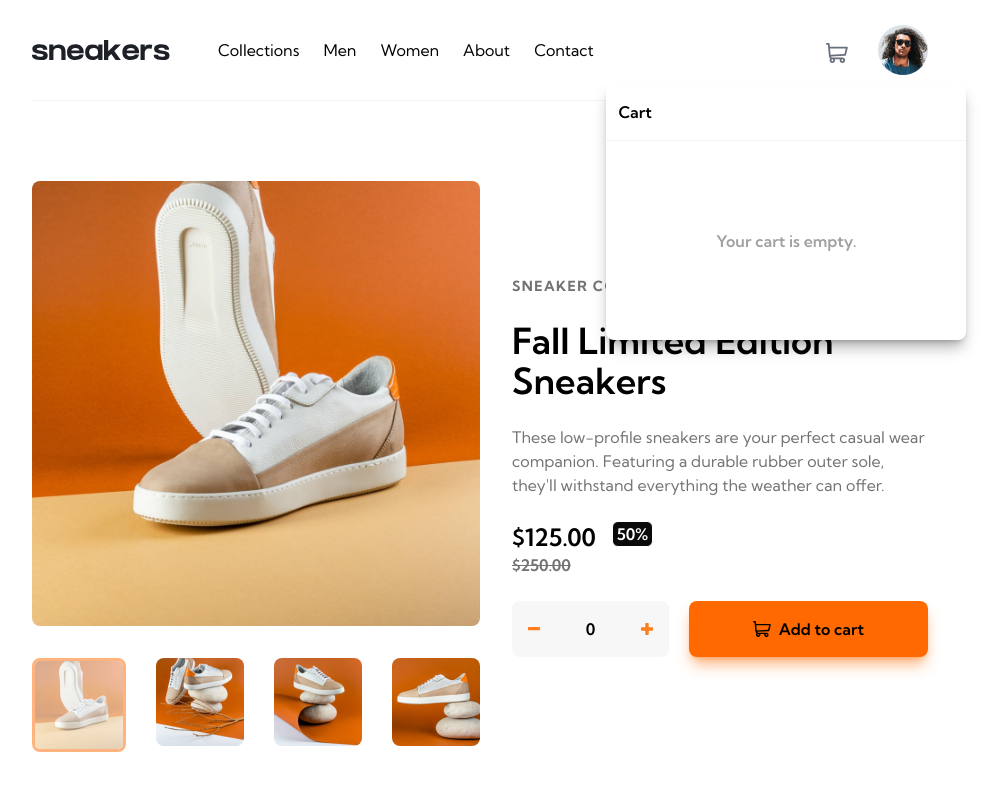
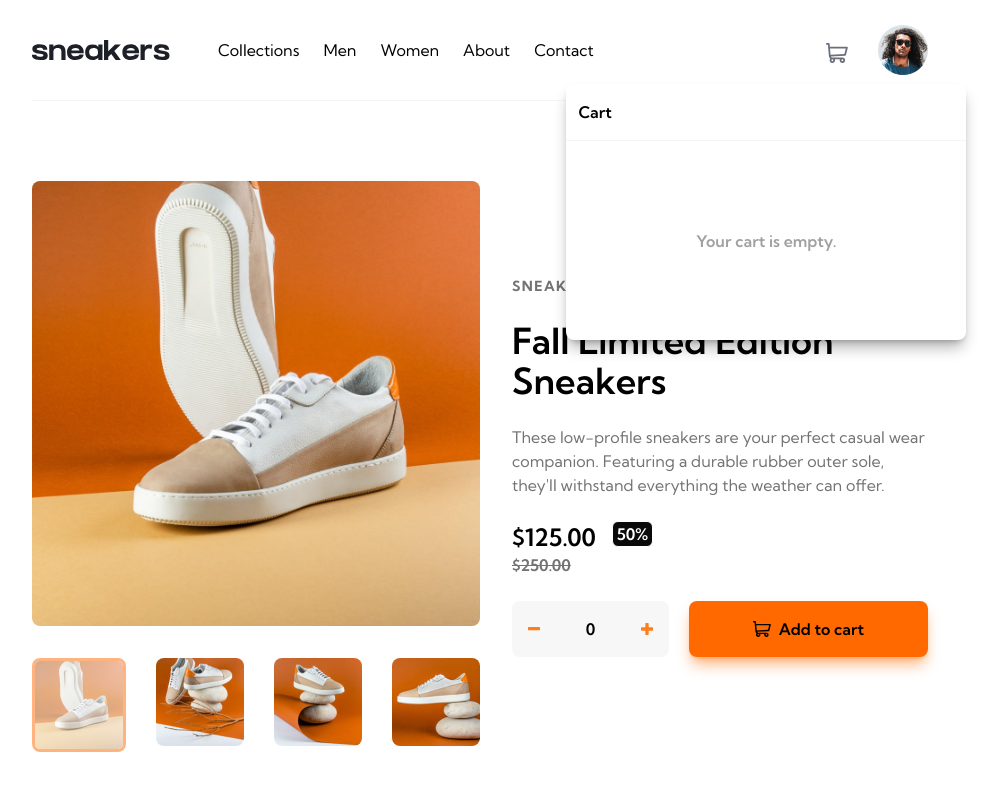
Before and after one commit to valts08/ecommerce_product_page, a React (Vite) app: page / in a window 1280 px wide. Both pictures are taken after a click on the picture 997 px from the left and 53 px from the top of the page. Shown: the top 790 px of the page, without its empty margins (160-1161 px from the left). Built offline with nearby package versions, Linux system fonts and the light colour scheme.

Commit message:
cart element positioning now is fully dynamic for all intended screen sizes

```diff
--- a/src/components/cart/Cart.tsx
+++ b/src/components/cart/Cart.tsx
@@ -6,7 +6,7 @@ const Cart = () => {
     const listIsEmpty = products.length == 0
 
     return (
-        <div className="flex flex-col justify-evenly absolute border-0 bg-white rounded-lg min-h-[256px] max-w-[360px] top-[5.25em] lg:right-[12vw] md:right-[1em] w-100 shadow-lg shadow-black/30">
+        <div className={`flex flex-col justify-evenly absolute border-0 bg-white rounded-lg min-h-[256px] sm:left-auto left-[50%] sm:top-[5.25em] top-[27.5%] w-100 translate-x-[-50%] translate-y-[-50%] sm:translate-none sm:right-[1rem] md:right-[1rem] lg:right-[12vw] shadow-lg shadow-black/30`}>
             <header className="py-[1em] pl-3 font-semibold">Cart</header>
             <div className="border-b-1 border-neutral-100"></div>
             {listIsEmpty ? (<span className="text-neutral-400 font-semibold m-auto">Your cart is empty.</span>)
```
